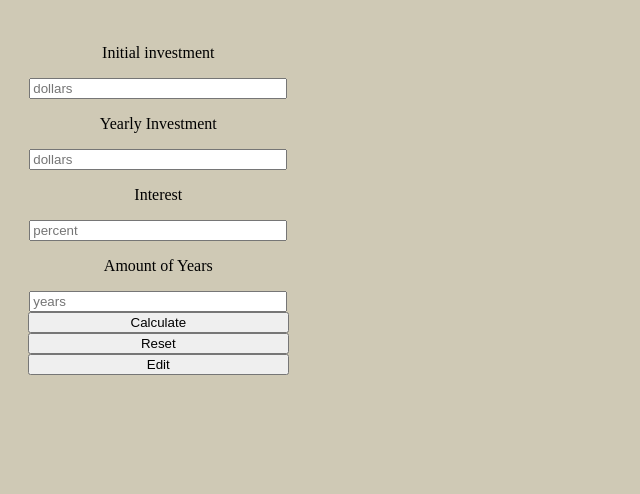
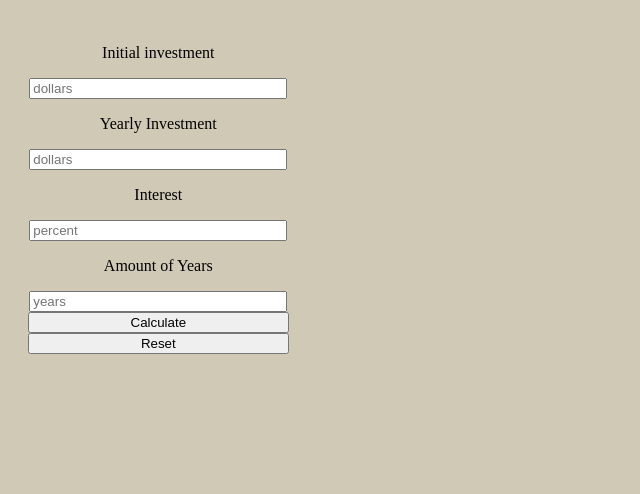
Before and after one commit to troynj/FinanceCalcD, a plain HTML site: page index.html in a window 1280 px wide. Shown: the whole page, without its empty margins (0-640 px from the left). Drawn offline with Linux system fonts and the light colour scheme.

Commit message:
removing edit button for now

```diff
--- a/index.html
+++ b/index.html
@@ -19,7 +19,7 @@
       <input id="years" type="text" placeholder="years" />
       <button id="calculate">Calculate</button> <div>
         <button id="reset">Reset</button>
-        <button id="edit">Edit</button>
+        <!-- <button id="edit">Edit</button> -->
       </div>
     </section>
     <section id="projection"></section>
```
